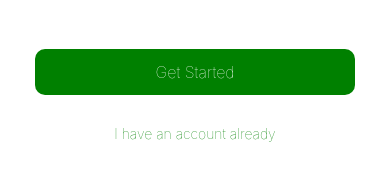
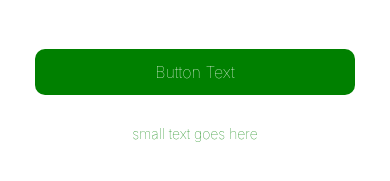
Before and after one commit to chijiokeonukem/WelcomeScreen-React-Native-App, a React Native app: screen / in a window 390 px wide. Shown: the part 447-628 px from the top of the page. Built offline with nearby package versions, Linux system fonts and the light colour scheme.

Commit message:
Updated ReadMe.md

```diff
--- a/App.js
+++ b/App.js
@@ -2,5 +2,29 @@ import React from "react";
 import WelcomeScreen from "./app/assets/screens/WelcomeScreen";
 
 export default function App() {
-  return <WelcomeScreen />;
+  const largeText = "Create a brief description of your product here...";
+  const smallText = "small text goes here";
+  const buttonText = "Button Text";
+  const buttonTextColor = "green";
+  const buttonPressFunction = () => {
+    console.log("Button Pressed");
+  };
+  const buttonOpacity = 0.6;
+  const buttenUnderlayColor = "#cccccc";
+  const buttonColor = "green";
+  const buttonRadius = "";
+  const logoImage = "";
+  const backgroundimage = "";
+  return (
+    <WelcomeScreen
+      largeText={largeText}
+      smallText={smallText}
+      buttonText={buttonText}
+      buttonTextColor={buttonTextColor}
+      buttonPressFunction={buttonPressFunction}
+      buttonOpacity={buttonOpacity}
+      buttenUnderlayColor={buttenUnderlayColor}
+      buttonColor={buttonColor}
+    />
+  );
 }
--- a/app/assets/screens/WelcomeScreen.js
+++ b/app/assets/screens/WelcomeScreen.js
@@ -8,7 +8,7 @@ import {
   TouchableHighlight,
 } from "react-native";
 
-function WelcomeScreen() {
+function WelcomeScreen(props) {
   return (
     <ImageBackground style={styles.background}>
       <View>
@@ -19,18 +19,16 @@ function WelcomeScreen() {
               "https://www.logolynx.com/images/logolynx/30/301872965ed3860f18b2bf6c1ad08885.png",
           }}
         />
-        <Text style={styles.displayLargeText}>
-          Create a brief description of your product here...
-        </Text>
+        <Text style={styles.displayLargeText}>{props.largeText}</Text>
 
         <TouchableHighlight
           style={styles.button}
-          activeOpacity={0.6}
-          underlayColor="#cccccc"
-          onPress={() => console.log("Button Pressed")}
+          activeOpacity={props.buttonOpacity}
+          underlayColor={props.buttenUnderlayColor}
+          onPress={props.buttonPressFunction}
         >
           <View>
-            <Text style={styles.displayTextButton}>Get Started</Text>
+            <Text style={styles.displayTextButton}>{props.buttonText}</Text>
           </View>
         </TouchableHighlight>
 
@@ -41,9 +39,7 @@ function WelcomeScreen() {
           onPress={() => console.log("text tapped!")}
         >
           <View>
-            <Text style={styles.displaySmallText}>
-              I have an account already
-            </Text>
+            <Text style={styles.displaySmallText}>{props.smallText}</Text>
           </View>
         </TouchableHighlight>
       </View>
```
Also changed, not shown: 1 other file (tests, documents, lock files or other folders).
